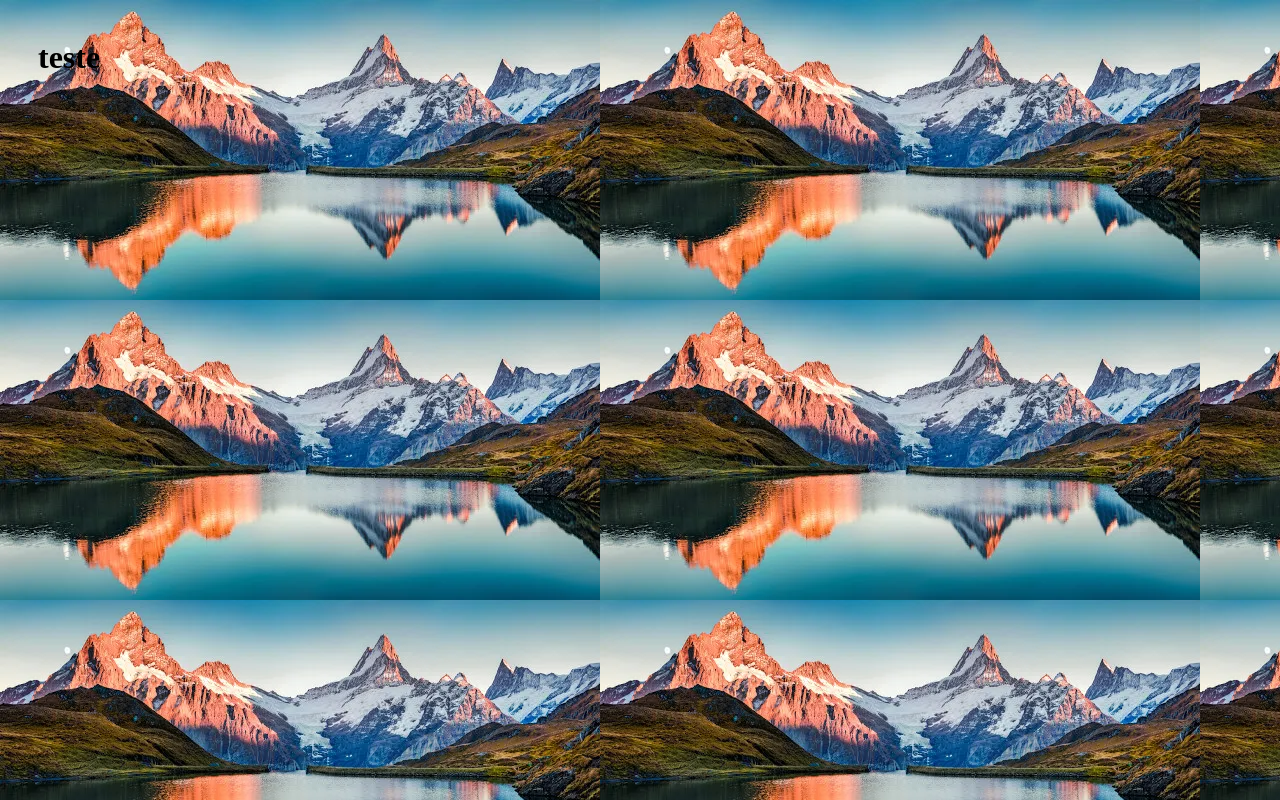
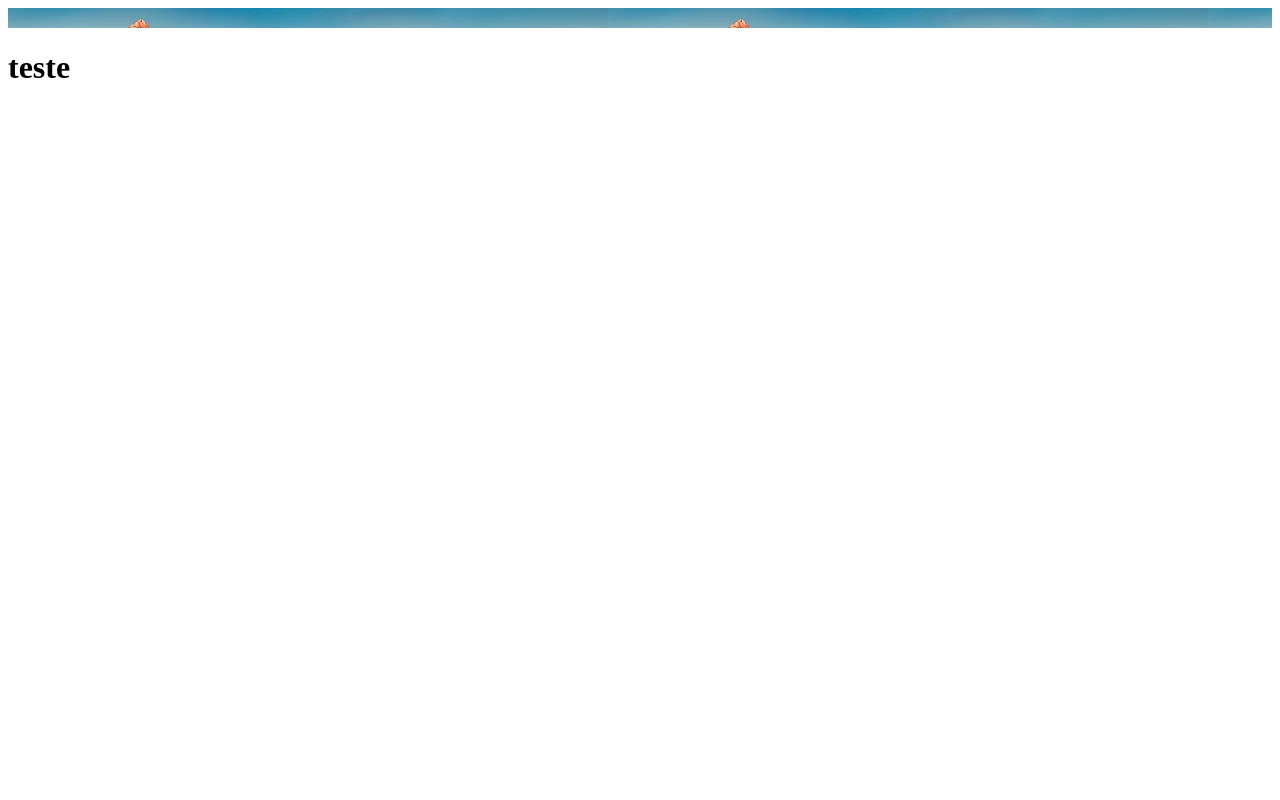
Before and after one commit to vitor1756/Kodra, a plain HTML site: page index.html in a window 1280 px wide. Drawn offline with Linux system fonts and the light colour scheme.

Commit message:
agora em

```diff
--- a/assets/css/base.css
+++ b/assets/css/base.css
@@ -1,4 +1,4 @@
-body {
+header {
     background-image: url(../img/paisagem-natural-suica.webp);
     padding: 10px 30px;
 }
```
